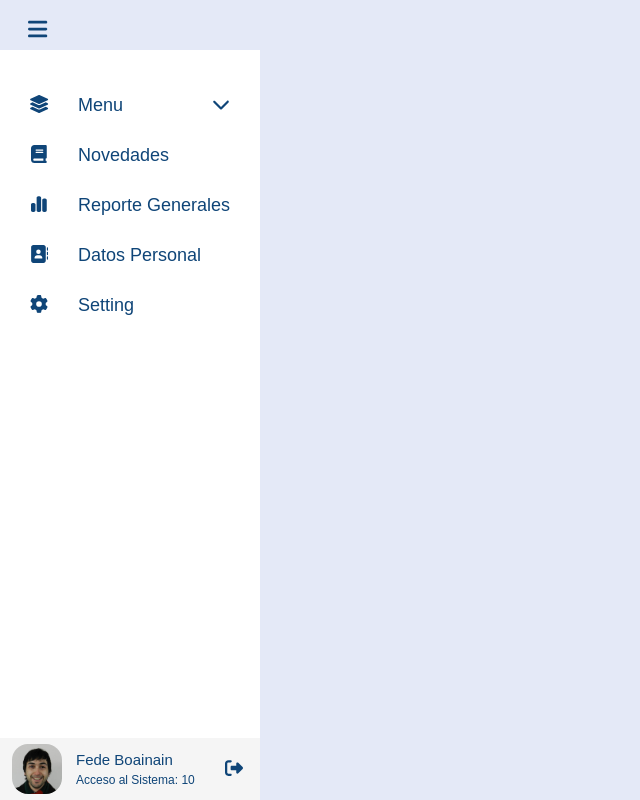
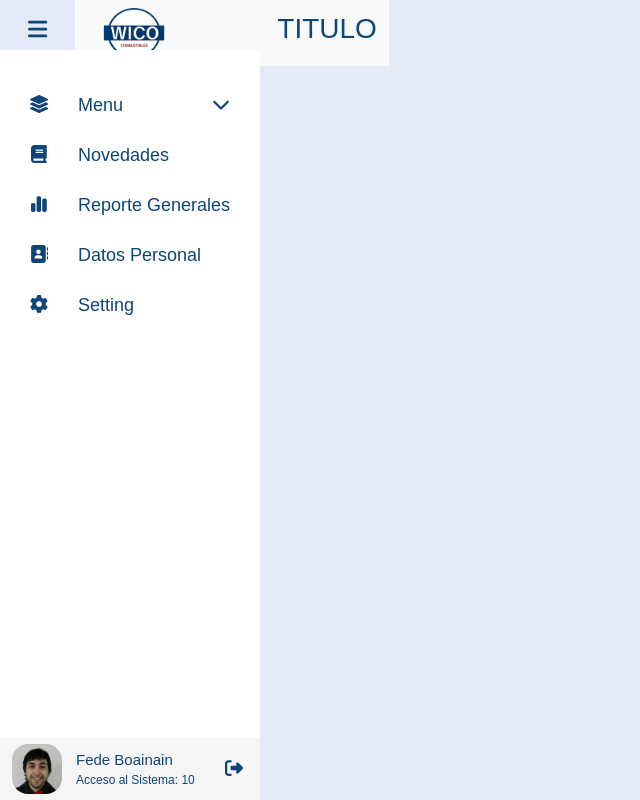
Before and after one commit to Scytale20/Sistema-Wico, an Angular app: page / in a window 1280 px wide. Shown: the whole page, without its empty margins (0-640 px from the left). Built offline with nearby package versions, Linux system fonts and the light colour scheme.

Commit message:
Sidebar con boton menu implementado

```diff
--- a/src/app/app.module.ts
+++ b/src/app/app.module.ts
@@ -6,13 +6,15 @@ import { AppComponent } from './app.component';
 import { MenuComponent } from './component/menu/menu.component';
 import { SideBarComponent } from './component/side-bar/side-bar.component';
 import { FontAwesomeModule } from '@fortawesome/angular-fontawesome';
+import { NavBarComponent } from './component/nav-bar/nav-bar.component';
 
 
 @NgModule({
   declarations: [
     AppComponent,
     MenuComponent,
-    SideBarComponent
+    SideBarComponent,
+    NavBarComponent
   ],
   imports: [
     BrowserModule,
--- a/src/app/component/menu/menu.component.css
+++ b/src/app/component/menu/menu.component.css
@@ -0,0 +1,34 @@
+.home-section{
+    position: relative;
+    background: #e4e9f7;
+    height: 100vh;
+    left: 0px;
+    width: calc(100% - 0px);
+    transition: all 0.5s ease;
+
+
+}
+.sidebar.close ~ .home-section{
+    left: 0px;
+    width: calc(100% - 0px);
+}
+.home-section .home-content{
+    height: 60px;
+    display: flex;
+    align-items: center;
+}
+.home-section .home-content .bx-menu,
+.home-section .home-content .text{
+    color: #0F4578;
+    font-size: 22px;
+
+}
+.home-section .home-content .bx-menu{
+    margin: 0 28px;
+    cursor: pointer;
+
+}
+.home-section .home-content .text{
+    font-size: 26px;
+    font-weight: 600;
+}
--- a/src/app/component/menu/menu.component.html
+++ b/src/app/component/menu/menu.component.html
@@ -1 +1,17 @@
-<app-side-bar></app-side-bar>
+<section class="home-section">
+  <div class="home-content">
+    <fa-icon
+      data-bs-toggle="tooltip"
+      data-bs-placement="bottom"
+      title="Mostrar Menu"
+      class="bx-menu"
+      [icon]="faBars"
+      (click)="openClose()"
+    ></fa-icon>
+    <app-nav-bar></app-nav-bar>
+  </div>
+  <app-side-bar [isClose]="menuBtn"></app-side-bar>
+</section>
+
+<!-- <app-side-bar></app-side-bar> -->
+<!-- <app-nav-bar></app-nav-bar> -->
--- a/src/app/component/menu/menu.component.ts
+++ b/src/app/component/menu/menu.component.ts
@@ -1,5 +1,5 @@
 import { Component, OnInit } from '@angular/core';
-
+import { faBars } from '@fortawesome/free-solid-svg-icons';
 
 @Component({
   selector: 'app-menu',
@@ -8,7 +8,15 @@ import { Component, OnInit } from '@angular/core';
 })
 export class MenuComponent implements OnInit {
 
+  faBars = faBars
+  menuBtn: boolean = false;
+
   constructor() { }
+
+  openClose(){
+    this.menuBtn = !this.menuBtn;
+    console.log(this.menuBtn)
+  }
 
   ngOnInit(): void {
   }
--- /dev/null
+++ b/src/app/component/nav-bar/nav-bar.component.css
@@ -0,0 +1,46 @@
+
+
+/* navigation menu Principal*/
+.navbar{
+	position: fixed;
+    top: 0;
+
+}
+
+.navbar-brand{
+	padding: 0 0.5rem 0 1rem;
+
+}
+
+.navbar-brand img{
+	height: 50px;
+}
+
+
+
+.navbar-nav .nav-item .active{
+	padding-left: 5rem;
+}
+
+.nav-item .nav-link{
+	font-family: var(--roboto);
+	text-transform: uppercase;
+	font-weight: 500;
+
+
+}
+
+.navbar-light .navbar-nav .nav-link.active{
+	color: var(--primary-color);
+}
+
+.navbar-light .navbar-nav .nav-link:hover{
+	color: var(--primary-color);
+}
+
+h3{
+    color: var(--primary-color);
+    text-transform: uppercase;
+}
+
+/* end navigation menu Principal*/
--- /dev/null
+++ b/src/app/component/nav-bar/nav-bar.component.html
@@ -0,0 +1,6 @@
+<nav class="navbar navbar-expand navbar-light bg-light">
+    <div class="container-fluid d-flex justify-content-start">
+      <a class="navbar-brand pe-5" href="#"><img src="../../../assets/img/LogoWico.jpg" alt="Logo"></a>
+      <h3 class="titulocentro ps-5">Titulo</h3>
+      </div>
+</nav>
--- /dev/null
+++ b/src/app/component/nav-bar/nav-bar.component.ts
@@ -0,0 +1,22 @@
+import { Component, OnInit } from '@angular/core';
+
+
+@Component({
+  selector: 'app-nav-bar',
+  templateUrl: './nav-bar.component.html',
+  styleUrls: ['./nav-bar.component.css']
+})
+export class NavBarComponent implements OnInit {
+
+
+
+  constructor() { }
+
+  openClose(){
+
+  }
+
+  ngOnInit(): void {
+  }
+
+}
--- a/src/app/component/side-bar/side-bar.component.css
+++ b/src/app/component/side-bar/side-bar.component.css
@@ -213,7 +213,7 @@
     font-size: 12px;
 
 }
-.home-section{
+/* .home-section{
     position: relative;
     background: #e4e9f7;
     height: 100vh;
@@ -241,8 +241,9 @@
 .home-section .home-content .bx-menu{
     margin: 0 28px;
     cursor: pointer;
+
 }
 .home-section .home-content .text{
     font-size: 26px;
     font-weight: 600;
-}
+} */
--- a/src/app/component/side-bar/side-bar.component.html
+++ b/src/app/component/side-bar/side-bar.component.html
@@ -72,8 +72,3 @@
         </li>
     </ul>
 </div>
-<section class="home-section">
-    <div class="home-content">
-        <fa-icon  class="bx-menu" [icon]="faBars" (click)="openClose()"></fa-icon>
-    </div>
-</section>
--- a/src/app/component/side-bar/side-bar.component.ts
+++ b/src/app/component/side-bar/side-bar.component.ts
@@ -1,4 +1,4 @@
-import { Component, OnInit } from '@angular/core';
+import { Component, OnInit, Input } from '@angular/core';
 import { faBars, faRightFromBracket, faLayerGroup, faBook, faChartSimple, faAddressBook, faGear } from '@fortawesome/free-solid-svg-icons';
 import {faChevronDown} from '@fortawesome/free-solid-svg-icons'
 
@@ -20,7 +20,7 @@ export class SideBarComponent implements OnInit {
   faAddressBook = faAddressBook
   faGear = faGear
 
-  isClose: boolean = false;
+  @Input() isClose: boolean = false;
   isShow1: boolean = false;
   isShow2: boolean = false;
   isShow3: boolean = false;
@@ -29,12 +29,7 @@ export class SideBarComponent implements OnInit {
 
   constructor() { }
 
-  ngOnInit(): void {
-  }
-
-  openClose(){
-    this.isClose = !this.isClose;
-  }
+  ngOnInit(): void {  }
 
   showMenu1(){
     this.isShow1 = !this.isShow1
--- a/src/styles.css
+++ b/src/styles.css
@@ -5,3 +5,17 @@
     font-family: sans-serif;
 
 }
+
+
+/* CSS Variables*/
+
+:root{
+    --primary-color: #0F4578;
+    --box-shadow: 0px 10px 30px rgba(57, 56, 61, 0.205);
+    --shadow-color: 0px 10px 30px rgba(15, 69, 120, 0.3);
+    --linear-gradient: -webkit-linear-gradient(left, rgba(15, 69, 120, 0.45), rgba(15, 69, 12, 0.45));
+
+
+    /*font family variables*/
+    --roboto:'Roboto';
+}
```
Also changed, not shown: src/assets/img/LogoWico.jpg (added).
